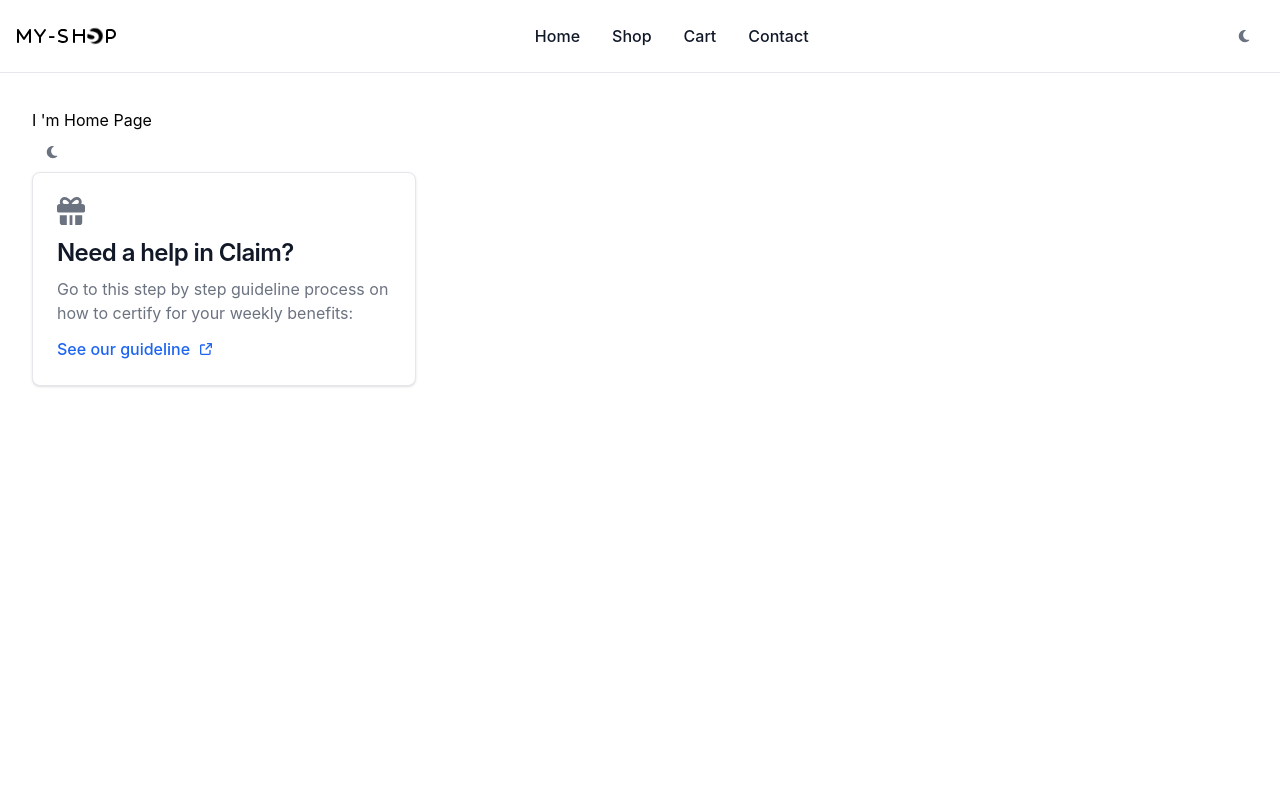
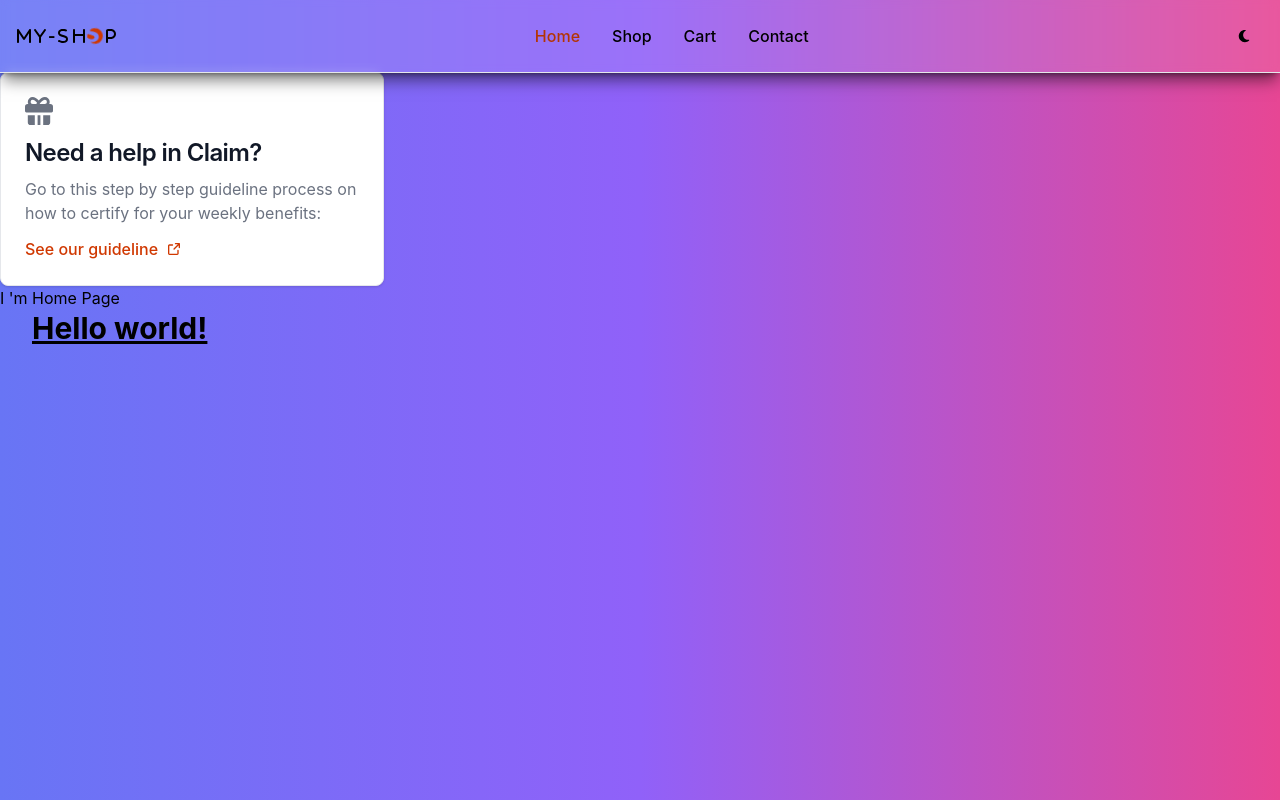
Before and after one commit to GrowinFlow/myshop, a React (Create React App) app: page / in a window 1280 px wide. Built offline with nearby package versions, Linux system fonts and the light colour scheme.

Commit message:
colors updatte

```diff
--- a/package.json
+++ b/package.json
@@ -6,9 +6,11 @@
     "@testing-library/jest-dom": "^5.17.0",
     "@testing-library/react": "^13.4.0",
     "@testing-library/user-event": "^13.5.0",
+    "autoprefixer": "^10.4.19",
     "axios": "^1.7.2",
     "flowbite": "^2.3.0",
     "flowbite-react": "^0.9.0",
+    "postcss": "^8.4.38",
     "react": "^18.3.1",
     "react-dom": "^18.3.1",
     "react-icons": "^5.2.1",
@@ -41,6 +43,7 @@
     ]
   },
   "devDependencies": {
-    "tailwindcss": "^3.4.3"
+    "postcss-import": "^16.1.0",
+    "tailwindcss": "^3.4.4"
   }
 }
--- a/src/App.js
+++ b/src/App.js
@@ -1,9 +1,11 @@
-import { FaReact } from "react-icons/fa";
-import ThemeToggle from "./Theme/ThemeToggle";
-import Card from "./Component/Card";
-import MainRoute from "./Routes/MainRoute";
 
-
+import { BrowserRouter as Router, Route, Routes } from 'react-router-dom'
+import Home from './Pages/Home'
+import Shop from './Pages/Shop'
+import Cart from './Pages/Cart'
+import Contact from './Pages/Contact'
+import Product from './Pages/Product'
+import Header from './Layout/Header'
 
 
 
@@ -13,21 +15,36 @@ import MainRoute from "./Routes/MainRoute";
 function App() {
   return (
     <>
-    <div className="w-full ">
+<div className='bg-gradient-to-r from-indigo-500 via-purple-500 to-pink-500 h-screen'>
+
+    <Router>
+    <Header />
+
+    <Routes>
+        <Route path='/' element={<Home />} />
+        <Route path='/shop' element={<Shop />} />
+        <Route path='/shop/product/:id' element={<Product />} />
+
+        <Route path='/cart' element={<Cart />} />
+        <Route path='/contact' element={<Contact />} />
+
+
+
+
+    </Routes>
+
+   </Router>
+   <div className="w-full ">
       <div className="container mx-auto px-4 lg:px-8">
-
 
     <h1 className="text-3xl font-bold underline">
       Hello world!
     </h1>
-<MainRoute/>
-      <ThemeToggle />
-
-      <Card />
-
 
       </div>
     </div>
+
+</div>
     </>
   );
 }
--- a/src/Component/Card.js
+++ b/src/Component/Card.js
@@ -13,7 +13,7 @@ function Card() {
         <h5 className="mb-2 text-2xl font-semibold tracking-tight text-gray-900 dark:text-white">Need a help in Claim?</h5>
     </a>
     <p className="mb-3 font-normal text-gray-500 dark:text-gray-400">Go to this step by step guideline process on how to certify for your weekly benefits:</p>
-    <a href="#" className="inline-flex font-medium items-center text-blue-600 hover:underline">
+    <a href="#" className="inline-flex font-medium items-center text-orange-600 dark:text-orange-400 hover:underline">
         See our guideline
         <svg className="w-3 h-3 ms-2.5 rtl:rotate-[270deg]" aria-hidden="true" xmlns="http://www.w3.org/2000/svg" fill="none" viewBox="0 0 18 18">
             <path stroke="currentColor" stroke-linecap="round" stroke-linejoin="round" stroke-width="2" d="M15 11v4.833A1.166 1.166 0 0 1 13.833 17H2.167A1.167 1.167 0 0 1 1 15.833V4.167A1.166 1.166 0 0 1 2.167 3h4.618m4.447-2H17v5.768M9.111 8.889l7.778-7.778"/>
--- a/src/Layout/Header.js
+++ b/src/Layout/Header.js
@@ -1,44 +1,55 @@
-import React from 'react'
-import Logo from './PreComponents/Logo'
-import NavItems from './PreComponents/NavItems'
-import ThemeToggle from '../Theme/ThemeToggle'
-import { FaBug } from 'react-icons/fa6'
-
+import React, { useState } from 'react';
+import Logo from './PreComponents/Logo';
+import ThemeToggle from '../Theme/ThemeToggle';
+import NavItems from './PreComponents/NavItems';
 
 function Header() {
+  const [menuOpen, setMenuOpen] = useState(false);
+
+  const toggleMenu = () => {
+    setMenuOpen(!menuOpen);
+  };
+
+  const closeMenu = () => {
+    setMenuOpen(false);
+  };
+
   return (
     <>
-
-
-<nav className="bg-white dark:bg-gray-900 fixed w-full z-20 top-0 start-0 border-b border-gray-200 dark:border-gray-600">
+      <nav className="bg-glassl dark:bg-glassd shadow-lg shadow-[rgba(0,0,0,0.5)] dark:shadow-[rgba(255,255,255,0.4)] dark:shadow-md dark:border-gray-700 fixed w-full z-20 top-0 start-0 border-b border-gray-200 backdrop-blur-sm">
         <div className="max-w-screen-xl flex flex-wrap items-center justify-between mx-auto p-4">
           <a href="#" className="flex items-center space-x-3 rtl:space-x-reverse">
-
-     <Logo color="gray-700" darkColor="white" size="xxl"/>
-
+            <Logo color="gray-700" darkColor="white" size="xxl" />
           </a>
           <div className="flex md:order-2 space-x-3 md:space-x-0 rtl:space-x-reverse">
             <ThemeToggle />
-      <button data-collapse-toggle="navbar-sticky" type="button" className="inline-flex items-center p-2 w-10 h-10 justify-center text-sm text-gray-500 rounded-lg md:hidden hover:bg-gray-100 focus:outline-none focus:ring-2 focus:ring-gray-200 dark:text-gray-400 dark:hover:bg-gray-700 dark:focus:ring-gray-600" aria-controls="navbar-sticky" aria-expanded="false">
+            <button
+              data-collapse-toggle="navbar-sticky"
+              type="button"
+              className="inline-flex items-center p-2 w-10 h-10 justify-center text-sm text-gray-500 rounded-lg md:hidden hover:bg-gray-100 focus:outline-none focus:ring-2 focus:ring-gray-200 dark:text-gray-400 dark:hover:bg-gray-700 dark:focus:ring-gray-600 hover:shadow-lg shadow-[rgba(0,0,0,0.5)] dark:shadow-[rgba(255,255,255,0.4)] dark:hover:shadow-md"
+              aria-controls="navbar-sticky"
+              aria-expanded={menuOpen}
+              onClick={toggleMenu}
+            >
               <span className="sr-only">Open main menu</span>
-       <FaBug/>
+              <svg className="w-5 h-5" aria-hidden="true" xmlns="http://www.w3.org/2000/svg" fill="none" viewBox="0 0 17 14">
+                <path className="stroke-black dark:stroke-white" strokeLinecap="round" strokeLinejoin="round" strokeWidth="2" d="M1 1h15M1 7h15M1 13h15" />
+              </svg>
             </button>
           </div>
-  <div className="items-center justify-between hidden w-full md:flex md:w-auto md:order-1" id="navbar-sticky">
-    <ul className="flex flex-col p-4 md:p-0 mt-4 font-medium border border-gray-100 rounded-lg bg-gray-50 md:space-x-8 rtl:space-x-reverse md:flex-row md:mt-0 md:border-0 md:bg-white dark:bg-gray-800 md:dark:bg-gray-900 dark:border-gray-700">
-
-  <NavItems label="Home" link="/"/>
-  <NavItems label="Shop" link="/shop"/>
-  <NavItems label="Cart" link="/cart"/>
-  <NavItems label="Contact" link="/contact"/>
+          <div className={`items-center justify-between ${menuOpen ? 'block' : 'hidden'} w-full md:flex md:w-auto md:order-1`} id="navbar-sticky">
+            <ul className="flex flex-col p-4 md:p-0 mt-4 font-medium border border-gray-100 rounded-lg bg-[rgba(255,255,255,0.4)] dark:bg-[rgba(0,0,0,0.5)] md:space-x-8 rtl:space-x-reverse md:flex-row md:mt-0 md:border-0 md:bg-transparent md:dark:bg-transparent dark:border-gray-700">
+              <NavItems label="Home" link="/" closeMenu={closeMenu} />
+              <NavItems label="Shop" link="/shop" closeMenu={closeMenu} />
+              <NavItems label="Cart" link="/cart" closeMenu={closeMenu} />
+              <NavItems label="Contact" link="/contact" closeMenu={closeMenu} />
             </ul>
           </div>
         </div>
       </nav>
       <br /><br /><br />
-
     </>
-  )
+  );
 }
 
-export default Header
+export default Header;
--- a/src/Layout/PreComponents/Logo.js
+++ b/src/Layout/PreComponents/Logo.js
@@ -6,7 +6,7 @@ function Logo(props) {
   return (
     <>
     <span className={`text-${props.color} dark:text-${props.darkColor} flex items-center font-bold text-${props.size}`}>
-    <FaM/><FaY/>-<FaS/><FaH/><FaShopware className='animate-spin'/> <FaP/>
+    <FaM/><FaY/>-<FaS/><FaH/><FaShopware className='animate-spin text-orange-600 dark:text-orange-400'/> <FaP/>
 
     </span>
     </>
--- a/src/Layout/PreComponents/NavItems.js
+++ b/src/Layout/PreComponents/NavItems.js
@@ -1,15 +1,25 @@
-import React from 'react'
-import { Link } from 'react-router-dom'
+import React from 'react';
+import { Link, useLocation } from 'react-router-dom';
 
+function NavItems({ label, link, closeMenu }) {
+  const location = useLocation();
+  const isActive = location.pathname === link;
 
-function NavItems(props) {
   return (
-    <>
-     <li>
-        <Link to={props.link} className="block py-2 px-3 text-gray-900 rounded hover:bg-gray-100 md:hover:bg-transparent md:hover:text-blue-700 md:p-0 md:dark:hover:text-blue-500 dark:text-white dark:hover:bg-gray-700 dark:hover:text-white md:dark:hover:bg-transparent dark:border-gray-700">{props.label}</Link>
-      </li>
-    </>
-  )
+    <li>
+      <Link
+        to={link}
+        className={`block py-2 px-3 rounded ${
+          isActive
+            ? 'text-orange-700 dark:text-orange-400 bg-glassl dark:bg-glassd md:bg-transparent md:p-0 shadow-lg shadow-[rgba(0,0,0,0.5)] dark:shadow-[rgba(255,255,255,0.4)] dark:shadow-sm md:shadow-none md:dark:shadow-none dark:md:bg-transparent'
+            : 'md:p-0 md:dark:hover:text-orange-400 md:bg-transparent dark:text-white hover:bg-glassl dark:hover:bg-glassd dark:hover:text-white md:dark:hover:bg-transparent md:dark:bg-transparent dark:border-gray-700 hover:shadow-lg shadow-[rgba(0,0,0,0.5)] dark:shadow-[rgba(255,255,255,0.4)] hover:dark:shadow-sm'
+        } hover:bg-gray-100 md:hover:bg-transparent md:shadow-transparent md:bg-transparent`}
+        onClick={closeMenu}
+      >
+        {label}
+      </Link>
+    </li>
+  );
 }
 
-export default NavItems
+export default NavItems;
--- a/src/Pages/Home.js
+++ b/src/Pages/Home.js
@@ -1,8 +1,11 @@
 import React from 'react'
-
+import Card from './../Component/Card'
 function Home() {
   return (
+    <>
+    <Card/>
     <div>I 'm Home Page</div>
+    </>
   )
 }
 
--- a/src/Routes/MainRoute.js
+++ /dev/null
@@ -1,36 +0,0 @@
-import React from 'react'
-import { BrowserRouter as Router, Route, Routes } from 'react-router-dom'
-import Home from '../Pages/Home'
-import Shop from '../Pages/Shop'
-import Cart from '../Pages/Cart'
-import Contact from '../Pages/Contact'
-import Product from '../Pages/Product'
-import Header from '../Layout/Header'
-
-
-function MainRoute() {
-  return (
-   <>
-   <Router>
-    <Header/>
-    <Routes>
-        <Route path='/' element={<Home />} />
-        <Route path='/shop' element={<Shop />} />
-        <Route path='/shop/product/:id' element={<Product />} />
-
-        <Route path='/cart' element={<Cart />} />
-        <Route path='/contact' element={<Contact />} />
-
-
-
-
-    </Routes>
-
-   </Router>
-
-
-   </>
-  )
-}
-
-export default MainRoute
--- a/src/Theme/ThemeToggle.js
+++ b/src/Theme/ThemeToggle.js
@@ -29,7 +29,7 @@ const ThemeToggle = () => {
     };
 
     return (
-        <button id="theme-toggle" onClick={toggleTheme} className="inline-flex items-center p-2 w-10 h-10 justify-center text-sm text-gray-500 rounded-lg  hover:bg-gray-100 focus:outline-none focus:ring-2 focus:ring-gray-200 dark:text-gray-400 dark:hover:bg-gray-700 dark:focus:ring-gray-600">
+        <button id="theme-toggle" onClick={toggleTheme} className="inline-flex items-center p-2 w-10 h-10 justify-center text-sm rounded-lg hover:bg-gray-100 focus:outline-none focus:ring-2 focus:ring-gray-200  dark:hover:bg-gray-700 dark:focus:ring-gray-600 hover:shadow-lg shadow-[rgba(0,0,0,0.5)]] dark:shadow-[rgba(255,255,255,0.4)] text-black dark:text-white dark:hover:shadow-md">
             <span
                 id="theme-toggle-dark-icon"
                 className={!isDarkMode ? '' : 'hidden'}
--- a/tailwind.config.js
+++ b/tailwind.config.js
@@ -7,9 +7,19 @@ module.exports = {
     'node_modules/flowbite-react/lib/esm/**/*.js'
   ],
   theme: {
+    extend: {
+      colors: {
+        'glassl':"rgba(255,255,255,0.1)",
+        'glassd':"rgba(0,0,0,0.4)"
+       },
+    },
+  },
+   variants: {
     extend: {},
   },
   plugins: [
-    require('flowbite/plugin')
+    require('flowbite/plugin'),
+
+
   ],
 }
```
Also changed, not shown: 2 other files (tests, documents, lock files or other folders). Lines whose indentation alone changed are shown as unchanged.
